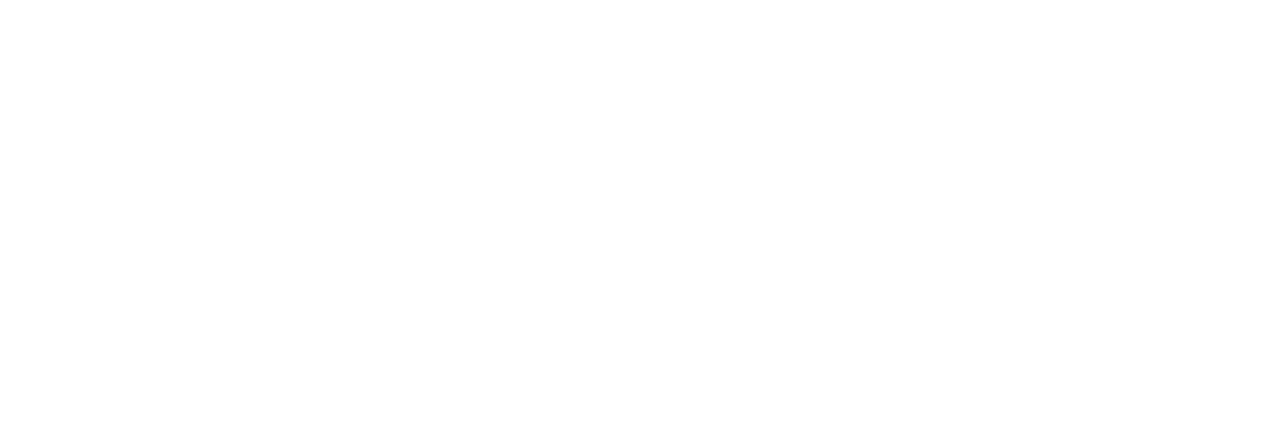
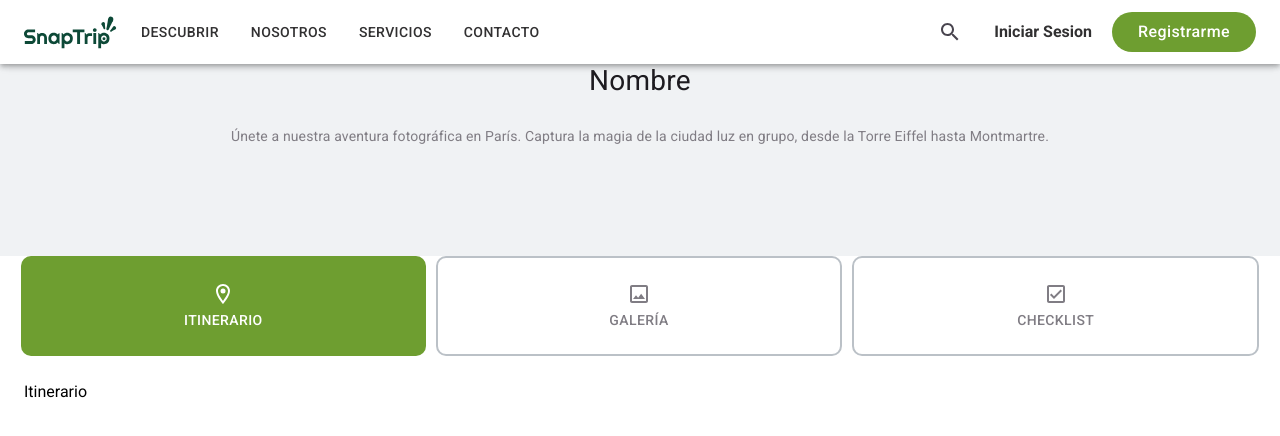
Before and after one commit to No-Country-simulation/s16-17-t-python-react, a React (Vite) app in the folder frontend/: page /create/events in a window 1280 px wide. Before the commit this address had no page. Shown: the top 436 px of the page. Built offline with nearby package versions, Linux system fonts and the light colour scheme; no server answers.

Commit message:
Add: Modal para creación de eventos, componente de formulario para eventos

```diff
--- a/frontend/src/components/tabs/TabsPanel.jsx
+++ b/frontend/src/components/tabs/TabsPanel.jsx
@@ -4,7 +4,7 @@ import { Box, Tab } from '@mui/material'
 import { TabContext, TabList, TabPanel } from '@mui/lab'
 
 import { useState } from 'react'
-import { AlbumComponent } from '../../pages/galery/AlbumComponent'
+import { Events, AlbumComponent } from '../../pages'
 
 export const TabsPanel = () => {
 	const [value, setValue] = useState('1')
@@ -38,7 +38,9 @@ export const TabsPanel = () => {
 					<TabPanel value="1" sx={{ p: '24px 0' }}>
 						<AlbumComponent />
 					</TabPanel>
-					<TabPanel value="2">Eventos</TabPanel>
+					<TabPanel value="2" sx={{ p: { xs: '0 10px' } }}>
+						<Events />
+					</TabPanel>
 					<TabPanel value="3">Cámaras</TabPanel>
 				</TabContext>
 			</Box>
--- /dev/null
+++ b/frontend/src/pages/events/CreateEvents/EventsForm.jsx
@@ -0,0 +1,115 @@
+/* eslint-disable arrow-body-style */
+
+import { Box, Tab, Typography } from '@mui/material'
+import { NavBar } from '../../../components'
+import { TabContext, TabList, TabPanel } from '@mui/lab'
+import { useState } from 'react'
+import LocationOnOutlinedIcon from '@mui/icons-material/LocationOnOutlined'
+import InsertPhotoOutlinedIcon from '@mui/icons-material/InsertPhotoOutlined'
+import CheckBoxOutlinedIcon from '@mui/icons-material/CheckBoxOutlined'
+
+export const EventsForm = () => {
+	const [value, setValue] = useState('1')
+	const handleChange = (event, newValue) => {
+		setValue(newValue)
+	}
+	return (
+		<>
+			<NavBar />
+			<Box
+				sx={{
+					backgroundColor: '#F0F2F4',
+					height: '196px',
+					display: 'flex',
+					flexDirection: { xs: 'column' },
+					mt: '60px',
+					alignItems: 'center',
+					gap: '24px',
+					px: { xs: '1rem' },
+				}}
+			>
+				<Typography
+					component="h2"
+					sx={{
+						color: '#1D1B20',
+						fontSize: '1.75rem',
+					}}
+				>
+					Nombre
+				</Typography>
+				<Typography
+					sx={{
+						color: '#807D84',
+						fontSize: '14px',
+						textAlign: 'center',
+					}}
+				>
+					Únete a nuestra aventura fotográfica en París. Captura la
+					magia de la ciudad luz en grupo, desde la Torre Eiffel hasta
+					Montmartre.
+				</Typography>
+			</Box>
+			<TabContext value={value}>
+				<Box sx={{ px: { xs: '1rem' } }}>
+					<TabList
+						aria-label="Account Tabs"
+						onChange={handleChange}
+						sx={{
+							'& .Mui-selected.MuiTab-fullWidth': {
+								color: '#fff',
+								backgroundColor: '#6E9E30',
+								border: '1px solid transparent',
+								borderRadius: '10px',
+							},
+						}}
+						TabIndicatorProps={{
+							sx: { backgroundColor: 'transparent' },
+						}}
+						variant="fullWidth"
+					>
+						<Tab
+							icon={<LocationOnOutlinedIcon />}
+							label="Itinerario"
+							value="1"
+							sx={{
+								mx: '5px',
+								border: '2px solid #BBC1C7',
+								borderRadius: '10px',
+								height: '100px',
+								color: '#807D84',
+							}}
+						/>
+						<Tab
+							icon={<InsertPhotoOutlinedIcon />}
+							label="Galería"
+							value="2"
+							sx={{
+								mx: '5px',
+								border: '2px solid #BBC1C7',
+								borderRadius: '10px',
+								height: '100px',
+								color: '#807D84',
+							}}
+						/>
+						<Tab
+							icon={<CheckBoxOutlinedIcon />}
+							label="Checklist"
+							value="3"
+							sx={{
+								mx: '5px',
+								border: '2px solid #BBC1C7',
+								borderRadius: '10px',
+								height: '100px',
+								color: '#807D84',
+							}}
+						/>
+					</TabList>
+				</Box>
+				{/* Aqui se deben importar y colocar los componentes que se mostrarán dentro de las tabs */}
+				<TabPanel value="1">Itinerario</TabPanel>
+				<TabPanel value="2">Galería</TabPanel>
+				<TabPanel value="3">Checklist</TabPanel>
+			</TabContext>
+		</>
+	)
+}
--- /dev/null
+++ b/frontend/src/pages/events/CreateEvents/index.js
@@ -0,0 +1 @@
+export * from './EventsForm'
--- /dev/null
+++ b/frontend/src/pages/events/Events.jsx
@@ -0,0 +1,62 @@
+/* eslint-disable arrow-body-style */
+
+import { Box, Fab, IconButton, Modal, Zoom } from '@mui/material'
+import { EventsCard } from './EventsCard'
+import TuneIcon from '@mui/icons-material/Tune'
+import DriveFileRenameOutlineIcon from '@mui/icons-material/DriveFileRenameOutline'
+import { useState } from 'react'
+import { EventsModal } from './EventsModal'
+
+export const Events = () => {
+	const [open, setOpen] = useState(false)
+	const handleOpen = () => setOpen(true)
+	const handleClose = () => setOpen(false)
+
+	return (
+		<>
+			<Box
+				sx={{
+					display: 'flex',
+					flexDirection: { xs: 'column', md: 'row' },
+					gap: '15px',
+				}}
+			>
+				<IconButton aria-label="filter" sx={{ alignSelf: 'flex-end' }}>
+					<TuneIcon />
+				</IconButton>
+				<EventsCard />
+				<Fab
+					variant="extended"
+					onClick={handleOpen}
+					sx={{
+						position: 'fixed',
+						bottom: 16,
+						right: 16,
+						backgroundColor: '#fff',
+						color: '#6E9E30',
+						width: { xs: '156px', sm: '164px' },
+						fontSize: { xs: '12px' },
+					}}
+				>
+					<DriveFileRenameOutlineIcon className="text-[#6E9E30] mr-1" />
+					Crear
+				</Fab>
+				<Modal
+					open={open}
+					onClose={handleClose}
+					aria-labelledby="modal-modal-title"
+					aria-describedby="modal-modal-description"
+					sx={{
+						display: 'flex',
+						alignItems: 'center',
+						justifyContent: 'center',
+					}}
+				>
+					<Zoom in={open}>
+						<EventsModal onClose={handleClose} />
+					</Zoom>
+				</Modal>
+			</Box>
+		</>
+	)
+}
--- /dev/null
+++ b/frontend/src/pages/events/EventsCard.jsx
@@ -0,0 +1,67 @@
+/* eslint-disable arrow-body-style */
+import Card from '@mui/material/Card'
+import CardContent from '@mui/material/CardContent'
+import CardMedia from '@mui/material/CardMedia'
+import Typography from '@mui/material/Typography'
+import { CardActionArea, List, ListItem } from '@mui/material'
+import LocationOnIcon from '@mui/icons-material/LocationOn'
+import CalendarMonthIcon from '@mui/icons-material/CalendarMonth'
+
+export const EventsCard = () => {
+	return (
+		<Card sx={{ minWidth: 325, borderRadius: '20px' }}>
+			<CardActionArea
+				sx={{
+					display: 'flex',
+					justifyContent: 'flex-start',
+					p: '10px',
+					gap: '20px',
+				}}
+			>
+				<CardMedia
+					component="img"
+					image="https://cloudfront.slrlounge.com/wp-content/uploads/2019/09/Top-10-Event-Photography-Gear-SLR-Lounge_0001.jpg"
+					alt="green iguana"
+					style={{
+						width: '91px',
+						height: '84px',
+						borderRadius: '15px',
+					}}
+				/>
+				<CardContent sx={{ flex: 1, p: 0 }}>
+					<List>
+						<ListItem sx={{ p: 0 }}>
+							<Typography
+								gutterBottom
+								component="div"
+								sx={{ fontSize: '1rem', fontWeight: 'bold' }}
+							>
+								Nombre del evento
+							</Typography>
+						</ListItem>
+						<ListItem sx={{ p: 0, gap: '10px' }}>
+							<LocationOnIcon />
+							<Typography
+								variant="body2"
+								color="text.secondary"
+								sx={{ fontSize: '12px' }}
+							>
+								Ubicación
+							</Typography>
+						</ListItem>
+						<ListItem sx={{ p: 0, gap: '10px', mt: '5px' }}>
+							<CalendarMonthIcon />
+							<Typography
+								variant="body2"
+								color="text.secondary"
+								sx={{ fontSize: '12px' }}
+							>
+								Fecha
+							</Typography>
+						</ListItem>
+					</List>
+				</CardContent>
+			</CardActionArea>
+		</Card>
+	)
+}
--- /dev/null
+++ b/frontend/src/pages/events/EventsModal.jsx
@@ -0,0 +1,138 @@
+/* eslint-disable arrow-body-style */
+
+import {
+	Box,
+	Fab,
+	IconButton,
+	Stack,
+	Switch,
+	TextField,
+	Typography,
+	InputAdornment,
+} from '@mui/material'
+import { forwardRef } from 'react'
+import { LocalizationProvider } from '@mui/x-date-pickers'
+import { AdapterDayjs } from '@mui/x-date-pickers/AdapterDayjs'
+import { DatePicker } from '@mui/x-date-pickers/DatePicker'
+import CloseIcon from '@mui/icons-material/Close'
+import LocationOnIcon from '@mui/icons-material/LocationOn'
+import { NavLink } from 'react-router-dom'
+
+export const EventsModal = forwardRef(({ onClose, ...props }, ref) => {
+	return (
+		<div ref={ref} {...props} className="w-[340px]">
+			<Box
+				sx={{
+					backgroundColor: '#0D4937',
+					height: { xs: '120px' },
+					display: 'flex',
+					flexDirection: { xs: 'column' },
+					justifyContent: 'space-between',
+				}}
+			>
+				<IconButton
+					onClick={onClose}
+					sx={{
+						alignSelf: 'flex-end',
+					}}
+				>
+					<CloseIcon sx={{ color: '#fff' }} />
+				</IconButton>
+				<Typography
+					sx={{
+						color: '#fff',
+						ml: '10px',
+						mb: '10px',
+						fontSize: '1.75rem',
+					}}
+				>
+					Crear Evento
+				</Typography>
+			</Box>
+			<form className="bg-white px-4 py-8 flex flex-col gap-8">
+				<TextField
+					helperText="Dale un nombre a tu proyecto"
+					label="Nombre de evento"
+					variant="outlined"
+					sx={{
+						'& .MuiFormHelperText-root': {
+							color: '#BBC1C7',
+						},
+					}}
+				/>
+				<TextField label="Descripcion" variant="outlined" />
+				<Box
+					sx={{
+						backgroundColor: '#F2F5FA',
+						borderRadius: '12px',
+						p: '16px 8px',
+						display: 'flex',
+						flexDirection: 'column',
+						gap: '20px',
+					}}
+				>
+					<Typography>Destino 1</Typography>
+					<Stack direction="row" spacing={2}>
+						<LocalizationProvider dateAdapter={AdapterDayjs}>
+							<DatePicker label="Inicio" />
+						</LocalizationProvider>
+						<LocalizationProvider dateAdapter={AdapterDayjs}>
+							<DatePicker label="Fin" />
+						</LocalizationProvider>
+					</Stack>
+					<TextField
+						label="Ingresa Destino"
+						variant="outlined"
+						InputProps={{
+							startAdornment: (
+								<InputAdornment position="start">
+									<LocationOnIcon />
+								</InputAdornment>
+							),
+						}}
+					/>
+				</Box>
+				<Stack spacing={2}>
+					<Typography>Privacidad</Typography>
+					<Box
+						sx={{
+							display: 'flex',
+							justifyContent: 'space-between',
+						}}
+					>
+						<Stack>
+							<Typography>Hacer evento público</Typography>
+							<Typography
+								sx={{ fontSize: '12px', color: '#BBC1C7' }}
+							>
+								Otros usuarios podrán visualizar tu evento
+							</Typography>
+						</Stack>
+						<Switch
+							sx={{
+								'& .Mui-checked': {
+									color: '#6E9E30 !important',
+								},
+								'& .Mui-checked + .MuiSwitch-track': {
+									backgroundColor: '#6e9e30 !important',
+								},
+							}}
+						/>
+					</Box>
+				</Stack>
+				<Fab
+					variant="extended"
+					component={NavLink}
+					to="/create/events"
+					sx={{
+						backgroundColor: '#6E9E30',
+						color: '#fff',
+						alignSelf: 'flex-end',
+					}}
+				>
+					Crear
+				</Fab>
+			</form>
+		</div>
+	)
+})
--- /dev/null
+++ b/frontend/src/pages/events/index.js
@@ -0,0 +1,4 @@
+export * from './Events'
+export * from './EventsCard'
+export * from './EventsModal'
+export * from './CreateEvents'
--- a/frontend/src/pages/index.js
+++ b/frontend/src/pages/index.js
@@ -2,3 +2,4 @@ export * from './login'
 export * from './register'
 export * from './auth'
 export * from './galery'
+export * from './events'
```
Also changed, not shown: frontend/src/routerConfig.jsx (+11 -1 lines).
